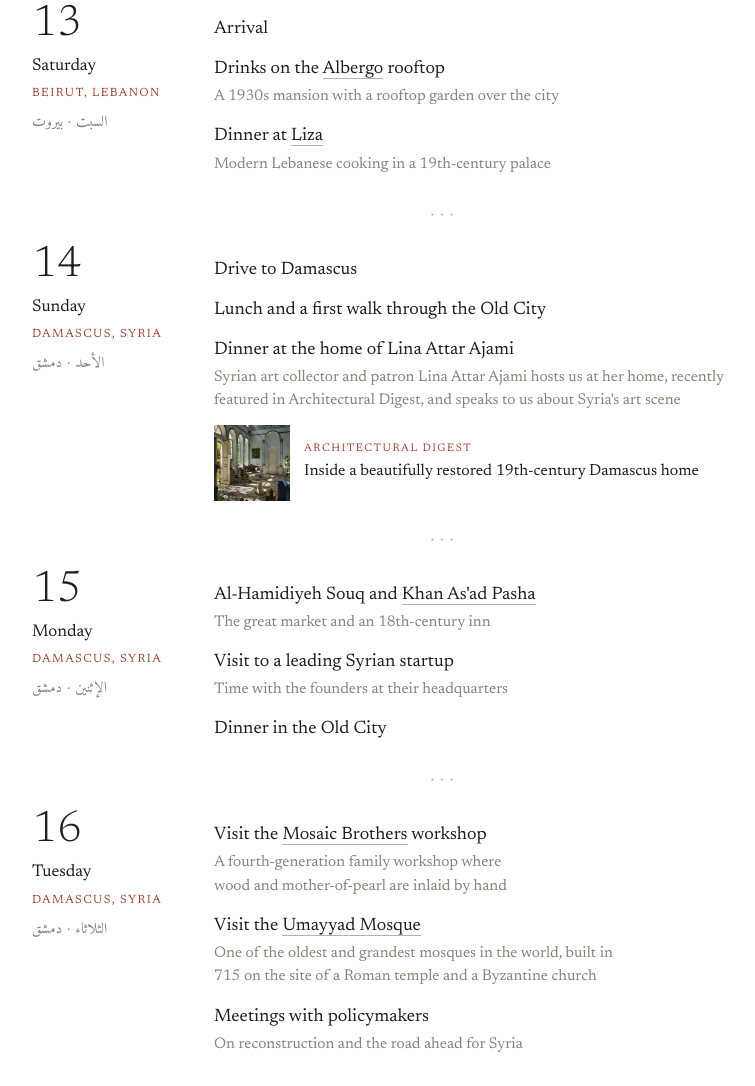
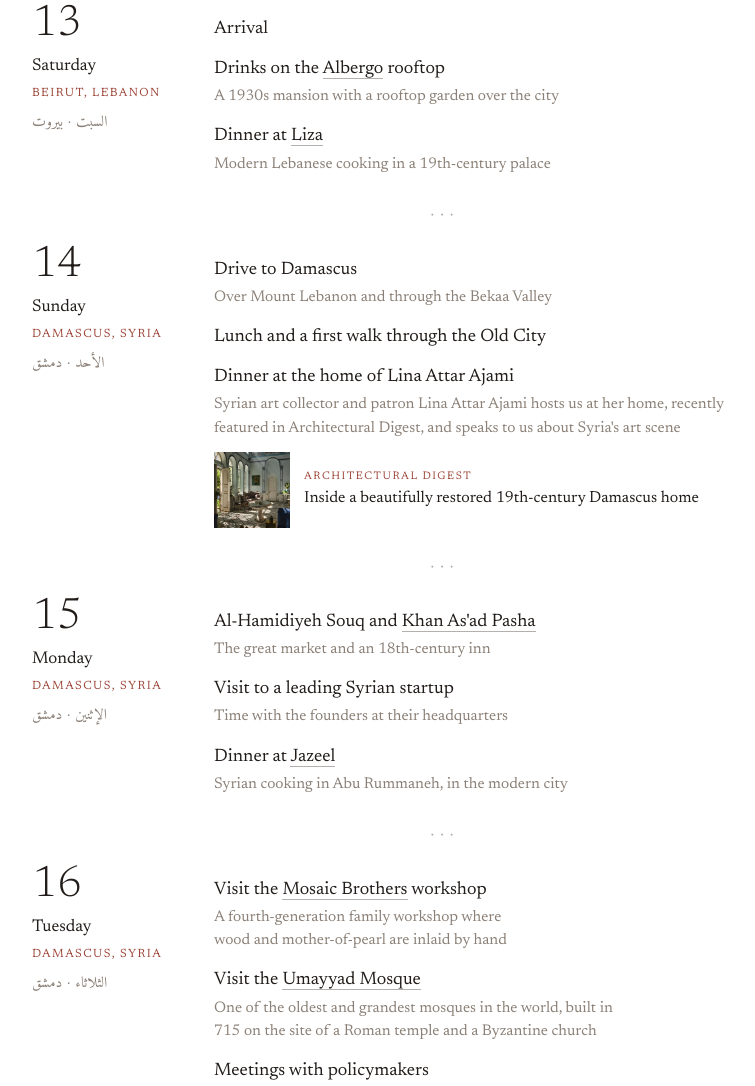
Before and after one commit to RoseSamarFarah/syriatrek, a plain HTML site: page docs/index.html in a window 1280 px wide. Shown: the part 4536-5622 px from the top of the page, without its empty margins (198-953 px from the left). Drawn offline with Linux system fonts and the light colour scheme.

Commit message:
Add Bekaa line and Jazeel dinner
Co-Authored-By: Claude Opus 5.5 <noreply@anthropic.com>
Claude-Session: https://claude.ai/code/session_0151Dmyw8m2x8Sbo9iQ5qWj4

```diff
--- a/docs/index.html
+++ b/docs/index.html
@@ -277,8 +277,8 @@ figure.pf,figure.kf{margin:0}
   </div>
   <ol class="days">
     <li class="day fade"><div class="when"><b>13</b><span>Saturday</span><em>Beirut, Lebanon</em><i class="ar" lang="ar">السبت · بيروت</i></div><ul><li><div class="it-row"><span>Arrival</span></div></li><li class="has"><div class="it-row"><span>Drinks on the <a href="http://www.albergobeirut.com/" target="_blank" rel="noopener">Albergo</a> rooftop</span></div><div class="detail" id="d13-1"><div class="inner">A 1930s mansion with a rooftop garden over the city</div></div></li><li class="has"><div class="it-row"><span>Dinner at <a href="https://www.lizabeirut.com/" target="_blank" rel="noopener">Liza</a></span></div><div class="detail" id="d13-2"><div class="inner">Modern Lebanese cooking in a 19th-century palace</div></div></li></ul></li>
-    <li class="day fade"><div class="when"><b>14</b><span>Sunday</span><em>Damascus, Syria</em><i class="ar" lang="ar">الأحد · دمشق</i></div><ul><li><div class="it-row"><span>Drive to Damascus</span></div></li><li><div class="it-row"><span>Lunch and a first walk through the Old City</span></div></li><li class="has"><div class="it-row"><span>Dinner at the home of Lina Attar Ajami</span></div><div class="detail" id="d14-2"><div class="inner">Syrian art collector and patron Lina Attar Ajami hosts us at her home, recently featured in Architectural Digest, and speaks to us about Syria's art scene<a class="mini" href="https://www.architecturaldigest.in/story/inside-a-beautifully-restored-19th-century-damascus-home/" target="_blank" rel="noopener"><img loading="lazy" decoding="async" src="img/salon.jpg" alt=""><span><small>Architectural Digest</small>Inside a beautifully restored 19th-century Damascus home</span></a></div></div></li></ul></li>
-    <li class="day fade"><div class="when"><b>15</b><span>Monday</span><em>Damascus, Syria</em><i class="ar" lang="ar">الإثنين · دمشق</i></div><ul><li class="has"><div class="it-row"><span>Al-Hamidiyeh Souq and <a href="https://en.wikipedia.org/wiki/Khan_As%27ad_Pasha" target="_blank" rel="noopener">Khan As'ad Pasha</a></span></div><div class="detail" id="d15-1"><div class="inner">The great market and an 18th-century inn</div></div></li><li class="has"><div class="it-row"><span>Visit to a leading Syrian startup</span></div><div class="detail" id="d15-2"><div class="inner">Time with the founders at their headquarters</div></div></li><li><div class="it-row"><span>Dinner in the Old City</span></div></li></ul></li>
+    <li class="day fade"><div class="when"><b>14</b><span>Sunday</span><em>Damascus, Syria</em><i class="ar" lang="ar">الأحد · دمشق</i></div><ul><li class="has"><div class="it-row"><span>Drive to Damascus</span></div><div class="detail" id="d14-0"><div class="inner">Over Mount Lebanon and through the Bekaa Valley</div></div></li><li><div class="it-row"><span>Lunch and a first walk through the Old City</span></div></li><li class="has"><div class="it-row"><span>Dinner at the home of Lina Attar Ajami</span></div><div class="detail" id="d14-2"><div class="inner">Syrian art collector and patron Lina Attar Ajami hosts us at her home, recently featured in Architectural Digest, and speaks to us about Syria's art scene<a class="mini" href="https://www.architecturaldigest.in/story/inside-a-beautifully-restored-19th-century-damascus-home/" target="_blank" rel="noopener"><img loading="lazy" decoding="async" src="img/salon.jpg" alt=""><span><small>Architectural Digest</small>Inside a beautifully restored 19th-century Damascus home</span></a></div></div></li></ul></li>
+    <li class="day fade"><div class="when"><b>15</b><span>Monday</span><em>Damascus, Syria</em><i class="ar" lang="ar">الإثنين · دمشق</i></div><ul><li class="has"><div class="it-row"><span>Al-Hamidiyeh Souq and <a href="https://en.wikipedia.org/wiki/Khan_As%27ad_Pasha" target="_blank" rel="noopener">Khan As'ad Pasha</a></span></div><div class="detail" id="d15-1"><div class="inner">The great market and an 18th-century inn</div></div></li><li class="has"><div class="it-row"><span>Visit to a leading Syrian startup</span></div><div class="detail" id="d15-2"><div class="inner">Time with the founders at their headquarters</div></div></li><li class="has"><div class="it-row"><span>Dinner at <a href="https://goo.gl/maps/1hY18yLBEEQkXD7A7" target="_blank" rel="noopener">Jazeel</a></span></div><div class="detail" id="d15-3"><div class="inner">Syrian cooking in Abu Rummaneh, in the modern city</div></div></li></ul></li>
     <li class="day fade"><div class="when"><b>16</b><span>Tuesday</span><em>Damascus, Syria</em><i class="ar" lang="ar">الثلاثاء · دمشق</i></div><ul><li class="has"><div class="it-row"><span>Visit the <a href="https://www.instagram.com/jonisulamen3/" target="_blank" rel="noopener">Mosaic Brothers</a> workshop</span></div><div class="detail" id="d16-w"><div class="inner">A fourth-generation family workshop where wood and mother-of-pearl are inlaid by hand</div></div></li><li class="has"><div class="it-row"><span>Visit the <a href="https://en.wikipedia.org/wiki/Umayyad_Mosque" target="_blank" rel="noopener">Umayyad Mosque</a></span></div><div class="detail" id="d16-m"><div class="inner">One of the oldest and grandest mosques in the world, built in 715 on the site of a Roman temple and a Byzantine church</div></div></li><li class="has"><div class="it-row"><span>Meetings with policymakers</span></div><div class="detail" id="d16-0"><div class="inner">On reconstruction and the road ahead for Syria</div></div></li></ul></li>
     <li class="day fade"><div class="when"><b>17</b><span>Wednesday</span><em>Damascus, Syria</em><i class="ar" lang="ar">الأربعاء · دمشق</i></div><ul><li class="has"><div class="it-row"><span>Day trip to Maaloula</span></div><div class="detail" id="d17-0"><div class="inner">A cliffside Christian village with ancient monasteries, where Aramaic, the language of Jesus, is still spoken</div></div></li></ul></li>
     <li class="day fade"><div class="when"><b>18</b><span>Thursday</span><em>Beirut, Lebanon</em><i class="ar" lang="ar">الخميس · بيروت</i></div><ul><li><div class="it-row"><span>Drive back to Beirut</span></div></li><li class="has"><div class="it-row"><span>Late lunch at <a href="https://kanz.com.lb/" target="_blank" rel="noopener">Beit Kanz</a></span></div><div class="detail" id="d18-1"><div class="inner">A restored heritage house on Sursock Street</div></div></li><li class="has"><div class="it-row"><span>Afternoon in Gemmayze and Mar Mikhael</span></div><div class="detail" id="d18-2"><div class="inner">Galleries, design shops, and coffee</div></div></li><li><div class="it-row"><span>Farewell dinner</span></div></li></ul></li>
```
